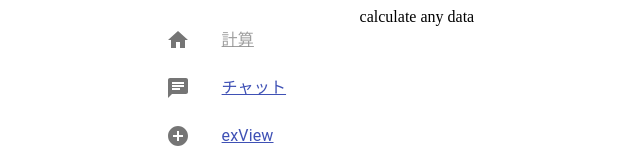
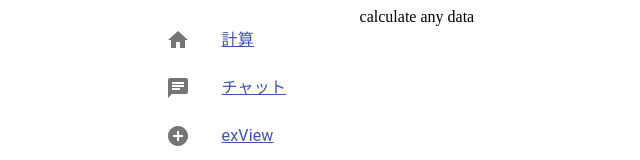
Before and after one commit to mwakwaf/calc, a React (Create React App) app: page /calc/top in a window 1280 px wide. Shown: the top 160 px of the page, without its empty margins (48-688 px from the left). Built offline with nearby package versions, Linux system fonts and the light colour scheme.

Commit message:
upgrade packages

```diff
--- a/src/App.tsx
+++ b/src/App.tsx
@@ -1,4 +1,4 @@
-import {BrowserRouter, NavLink, Route, Switch} from "react-router-dom";
+import {BrowserRouter, NavLink, Route, Routes} from "react-router-dom";
 import React from "react";
 import {SignIn} from "./page/chat/SignIn";
 import {Chat} from "./page/chat/Chat";
@@ -9,49 +9,50 @@ import styled from "styled-components";
 import ChatIcon from '@material-ui/icons/Chat';
 import {theme} from "./theme";
 import Error from "./Error"
+import {NavLinkActive} from "./shared/NavLinkActive";
 
 const App = () =>
   <BrowserRouter>
     <Container>
       <SideBar>
         <List>
-          <NavLink to='/calc/top' activeStyle={menuHighlight}>
+          <NavLinkActive to='/calc/top'>
             <ListItem button>
               <ListItemIcon>
                 <Home/>
               </ListItemIcon>
               <ListItemText primary='計算'/>
             </ListItem>
-          </NavLink>
-          <NavLink to='/chat/start' activeStyle={menuHighlight}>
+          </NavLinkActive>
+          <NavLinkActive to='/chat/start'>
             <ListItem button>
               <ListItemIcon>
                 <ChatIcon/>
               </ListItemIcon>
               <ListItemText primary='チャット'/>
             </ListItem>
-          </NavLink>
-          <NavLink to='/calc/exView' activeStyle={menuHighlight}>
+          </NavLinkActive>
+          <NavLinkActive to='/calc/exView'>
             <ListItem button>
               <ListItemIcon>
                 <AddCircle/>
               </ListItemIcon>
               <ListItemText primary='exView'/>
             </ListItem>
-          </NavLink>
+          </NavLinkActive>
         </List>
       </SideBar>
       <Contents>
-        <Switch>
+        <Routes>
           {/*calc*/}
-          <Route exact path='/' component={Calc}/>
-          <Route path='/calc/top' component={Calc}/>
+          <Route path='/' element={<Calc/>}/>
+          <Route path='/calc/top' element={<Calc/>}/>
           {/*chat*/}
-          <Route path='/chat/start' component={SignIn}/>
-          <Route path='/chat/room/:userName' component={Chat}/>
+          <Route path='/chat/start' element={<SignIn/>}/>
+          <Route path='/chat/room/:userName' element={<Chat/>}/>
           {/*other*/}
-          <Route component={Error}/>
-        </Switch>
+          <Route path='/*' element={<Error/>}/>
+        </Routes>
       </Contents>
     </Container>
   </BrowserRouter>
--- a/src/page/chat/Chat.tsx
+++ b/src/page/chat/Chat.tsx
@@ -4,10 +4,6 @@ import styled from "styled-components";
 import {useState} from "react";
 import {useWebSocket} from "../../hooks/useWebSocket";
 import {ChatList} from "../../app/chat/ChatList";
-
-interface Props {
-  userName: string
-}
 
 export type ChatBody = {
   text: string
@@ -16,7 +12,7 @@ export type ChatBody = {
 }
 
 export const Chat = () => {
-  const {userName} = useParams<Props>()
+  const {userName} = useParams() as { userName: string }
   const [items, setItems] = useState<ChatBody[]>([{text: `${userName}さん、こんにちは`, from: "管理人", mine: false}])
   const [text, setText] = useState<string>('')
   const socket = useWebSocket<ChatBody>(
--- /dev/null
+++ b/src/shared/NavLinkActive.tsx
@@ -0,0 +1,18 @@
+import {NavLink} from "react-router-dom";
+import * as React from "react";
+
+interface Props {
+  to: string,
+  children: React.ReactNode
+}
+
+export const NavLinkActive = ({to, children}: Props) => {
+  return (
+    <NavLink
+      to={to}
+      className={({isActive, isPending}) =>
+        isPending ? "pending" : isActive ? "active" : ""}
+      children={children}
+    ></NavLink>
+  )
+}
--- a/webpack.config.js
+++ b/webpack.config.js
@@ -19,11 +19,13 @@ module.exports = {
   // dev
   devServer: {
     // root
-    contentBase: './dist',
+    static: {
+      directory: './dist',
+      watch: true
+    },
     port: 3000,
     // launch
     open: false,
-    watchContentBase: true,
     // other
     historyApiFallback: true,
     proxy: {
```
Also changed, not shown: package.json (+13 -13 lines), 2 other files (tests, documents, lock files or other folders).
